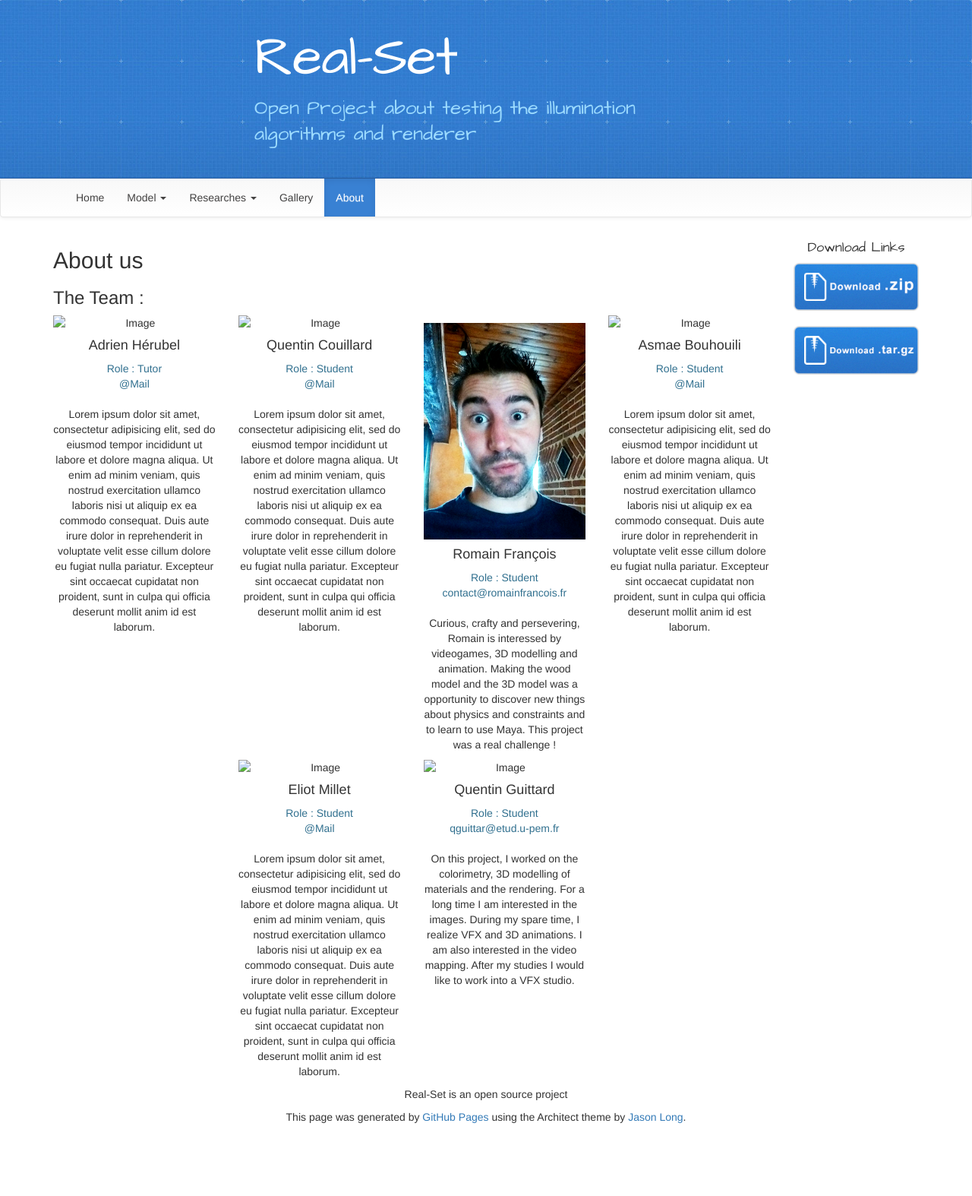
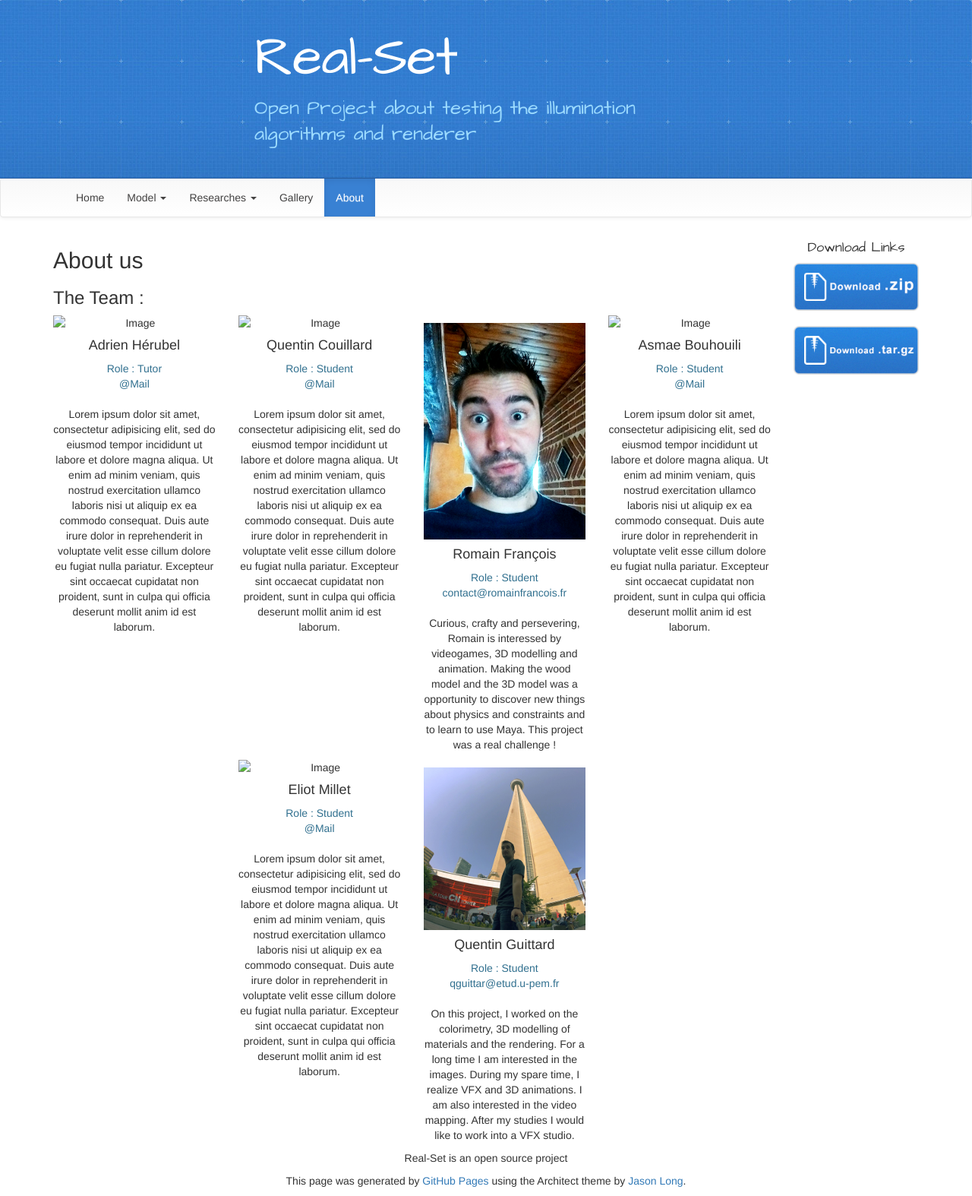
Before and after one commit to Alvyre/Real-Set, a Jekyll site: the page built from pages/about.html, in a window 1280 px wide. Shown: the whole page at 76% size. Built offline with Jekyll 4.4.1, drawn with Linux system fonts in a browser that asks for light colours; nearby versions of some CDN libraries; before the commit the page ends 1490 px from its top, so only the background shows below that.

Commit message:
Update about.html

```diff
--- a/pages/about.html
+++ b/pages/about.html
@@ -76,7 +76,7 @@ permalink: /About/
 
 			</div>
 			<div class="col-xs-3 col-sm-3 col-md-3 col-lg-3 text-center">
-				<img src="#" class="img-responsive" alt="Image">
+				<img src="{{site.url}}/assets/images/about/quentin.jpg" class="img-responsive center-block" alt="Photo of Quentin">
 				<h4 class="text-center">Quentin Guittard</h4>
 				<span class="text-info">Role : Student</span><br/>
 				<span class="text-info">qguittar@etud.u-pem.fr</span><br/><br/>
```
